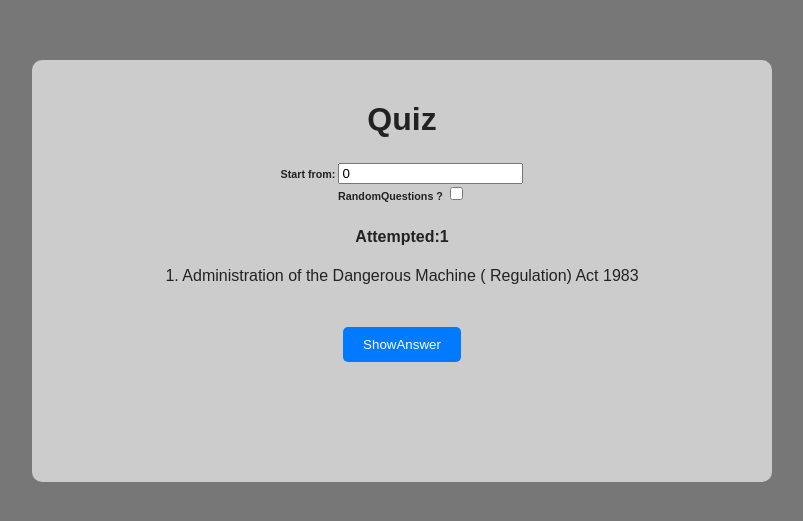
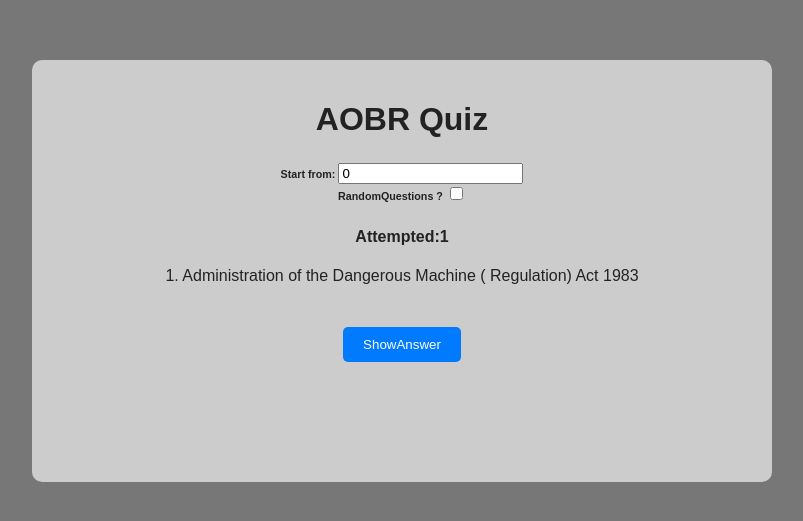
Before and after one commit to 0xbrij/0xbrij.github.io, a plain HTML site: page index.html in a window 1280 px wide. Shown: the part 129-650 px from the top of the page, without its empty margins (238-1041 px from the left). Drawn offline with Linux system fonts and the light colour scheme.

Commit message:
Update index.html

```diff
--- a/index.html
+++ b/index.html
@@ -1,12 +1,12 @@
 <!DOCTYPE html>
 <html>
 <head>
-    <title>Simple Quiz</title>
+    <title>AOBR Quiz</title>
     <link rel="stylesheet" href="styles.css">
 </head>
 <body>
     <div class="quiz-container">
-        <h1>Quiz</h1>
+        <h1>AOBR Quiz</h1>
         <h6>Start from:
             <input type="text" id="idStartQuesNo" value="0" oninput="updateCurrentQuestion()"/></br>
             RandomQuestions ? <input type="checkbox" id="idCheckRandom" class="randomCheckBox"/>
```
